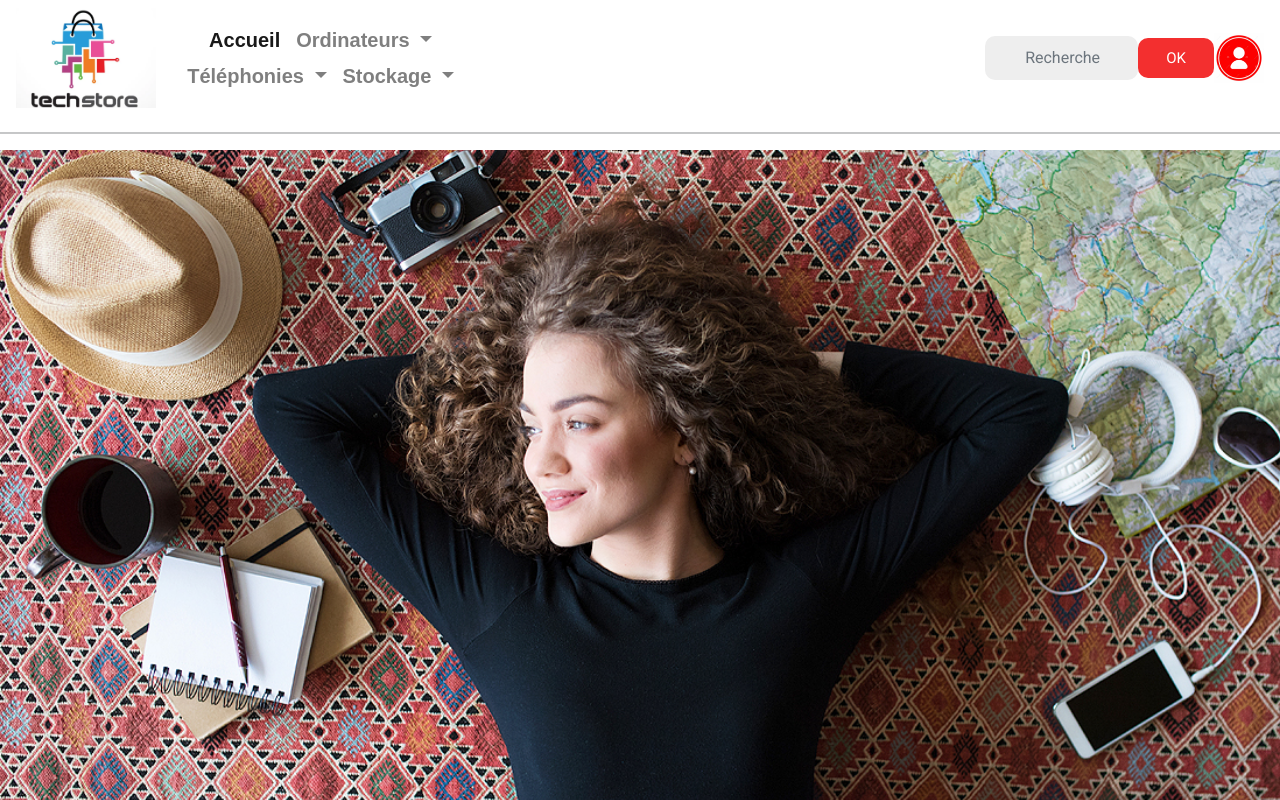
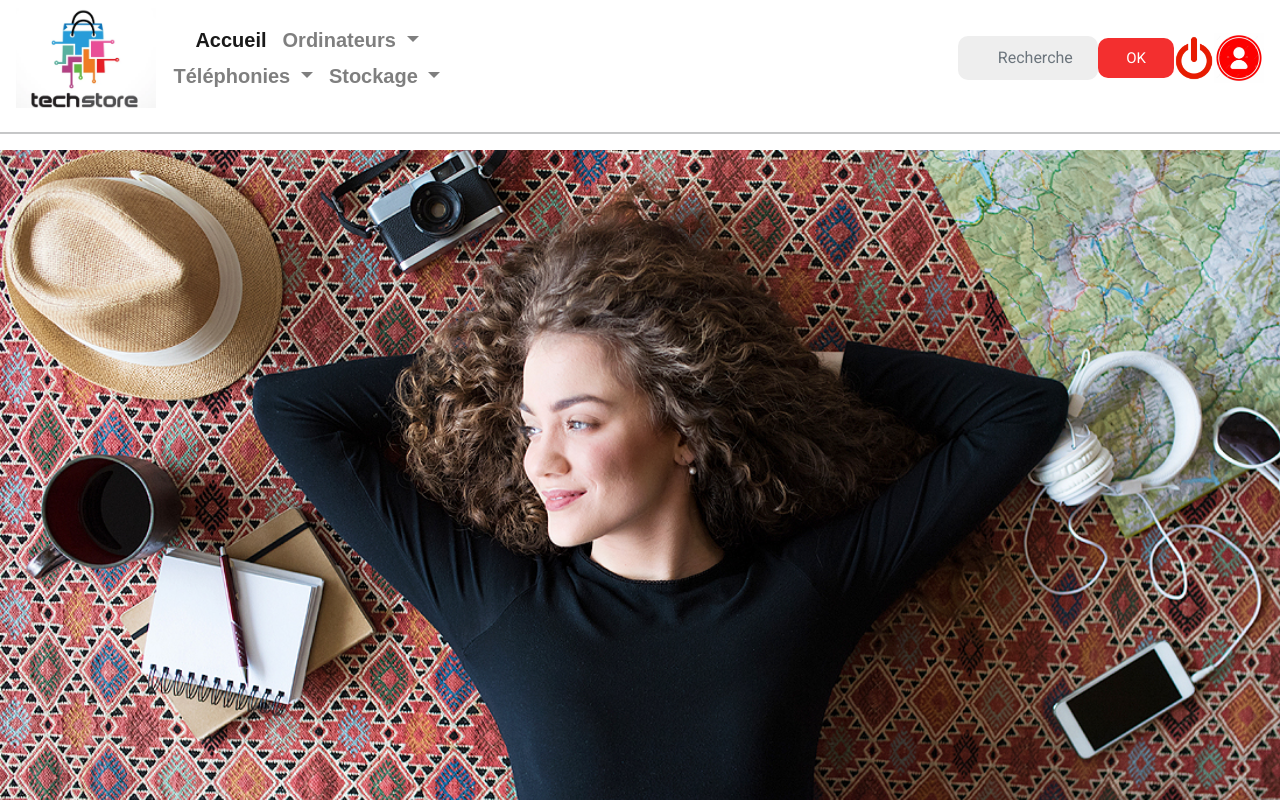
Before and after one commit to aissatoubarryfab/HighTechStore, an Angular app: page / in a window 1280 px wide. Shown: the top 800 px of the page. Built offline with nearby package versions, Linux system fonts and the light colour scheme; what timers would draw is missing.

Commit message:
bouton deco

```diff
--- a/src/app/newproduct/newproduct.component.html
+++ b/src/app/newproduct/newproduct.component.html
@@ -1,4 +1,4 @@
-<div class="contact-form">
+<div class="articles-form">
   <span class="close">&times;</span>
   <form [formGroup]="articleForm">
     <h2>Formulaire de plainte</h2>
--- a/src/app/share-module/navbar/navbar.component.html
+++ b/src/app/share-module/navbar/navbar.component.html
@@ -61,9 +61,9 @@
     <a href="/cart"><img src="./assets/cart.png">
       <div style="font-size: 15px;" class="badge bg-danger">{{totalItem}}</div>
     </a>
-    <button type="button" class="btn btn-primary" data-toggle="button" aria-pressed="false">
-      <a (click)="disconnect()" href="/Connexion">Déconnexion</a>
-    </button>
+  </div>
+    <div>
+          <a (click)="disconnect()"><img style="width:40px; margin-right: 10%;" src="./assets/logout2.png"></a>
   </div>
   <a *ngIf="!isConnected" href="/Connexion"><img style="width:50px; margin-right: 10%;"
       src="./assets/images/home/userIcon.jpg"></a>
```
Also changed, not shown: src/assets/logout.png (added), src/assets/logout2.png (added).
